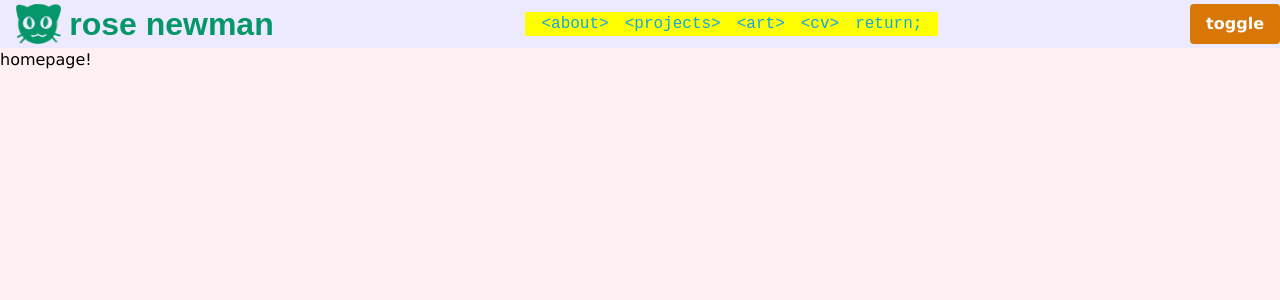
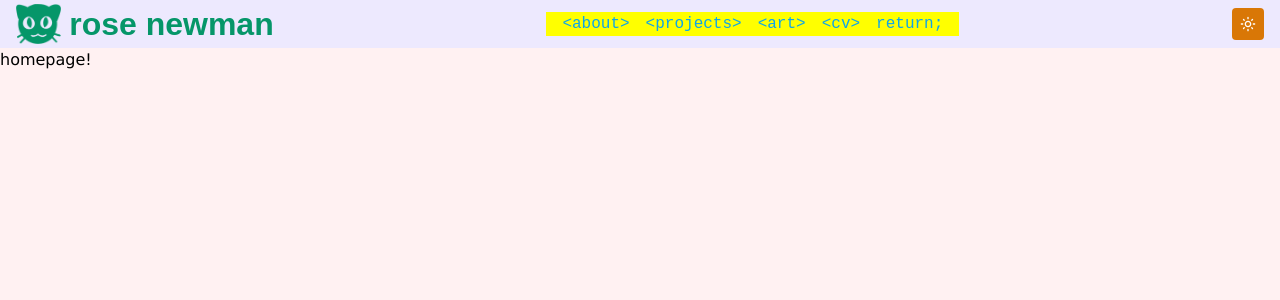
Before and after one commit to rosalie0/rosalie0.github.io, a React (Vite) app: page / in a window 1280 px wide. Shown: the top 300 px of the page. Built offline with nearby package versions, Linux system fonts and the light colour scheme; a web font is replaced by a local one.

Commit message:
button in navbar far right, has md light and dark icons that is the image that toggles between'

```diff
--- a/src/components/header/DarkModeButton.tsx
+++ b/src/components/header/DarkModeButton.tsx
@@ -1,4 +1,6 @@
 import React from "react";
+import { MdOutlineLightMode, MdOutlineDarkMode } from "react-icons/md";
+
 interface ThemeProps {
   theme: string;
   /** when passing down the state setter function returned by `useState` to a child component.
@@ -12,17 +14,16 @@ const DarkModeButton = ({ theme, setTheme }: ThemeProps) => {
   };
 
   const btn =
-    "bg-amber-600 hover:bg-amber-700 text-white font-bold py-2 px-4 rounded";
+    "bg-amber-600 hover:bg-amber-700 text-white font-bold py-2 px-2 rounded";
   const btnDark = " dark:bg-amber-200 dark:hover:bg-amber-300 dark:text-black";
   return (
-    <div>
-      {/* {theme === "light" ? <p>light mode!</p> : <p>dark mode!</p>} */}
+    <div className="pr-4">
       <button
         className={btn + btnDark}
         //className="bg-amber-600 hover:bg-amber-700 text-white dark:bg-amber-200 dark:hover:bg-amber-300 dark:text-black font-bold py-2 px-4 rounded"
         onClick={handleThemeSwitch}
       >
-        toggle
+        {theme === "dark" ? <MdOutlineDarkMode /> : <MdOutlineLightMode />}
       </button>
     </div>
   );
```
